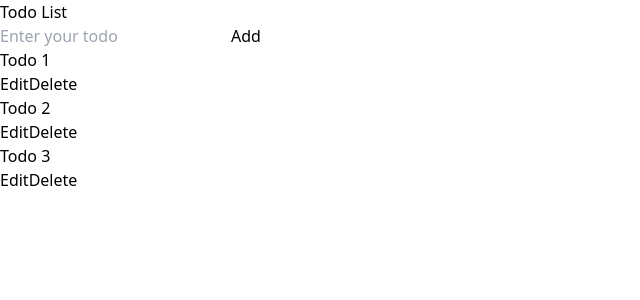
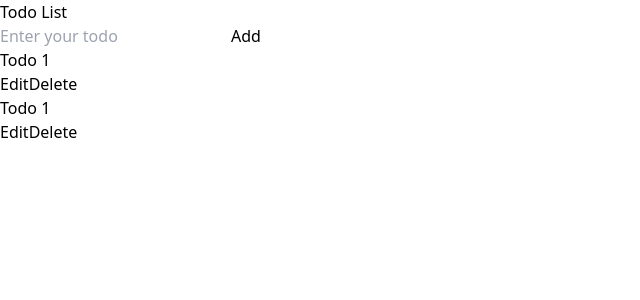
Before and after one commit to iamdpunkr1/Todo-React-Redux, a React (Vite) app: page / in a window 1280 px wide. Shown: the top 300 px of the page, without its empty margins (0-640 px from the left). Built offline with nearby package versions, Linux system fonts and the light colour scheme.

Commit message:
feat: add Single Todo

```diff
--- a/src/App.tsx
+++ b/src/App.tsx
@@ -1,6 +1,6 @@
 
 import './App.css'
-import Todo from './components/Todo'
+import Todos from './components/Todos'
 
 function App() {
 
@@ -8,7 +8,7 @@ function App() {
   return (
     <div className="flex flex-col justify-center items-center h-screen max-w-[1200px] mx-auto">
 
-      <Todo />
+      <Todos />
     </div>
   )
 }
--- a/src/components/Todo.tsx
+++ /dev/null
@@ -1,35 +0,0 @@
-import TodoInput from "../partials/TodoInput"
-
-const Todo = () => {
-  return (
-    <div className="w-full text-center bg-indigo-100 p-8">
-        <h1 className='text-4xl font-bold text-slate-800'>Todo List</h1>
-        <TodoInput />
-        <div className="flex flex-col gap-2">
-            <div className="flex justify-between items-center bg-indigo-500 text-white px-4 py-2 rounded-md">
-                <span>Todo 1</span>
-                <div className="flex gap-2">
-                    <button className="px-2 py-1 bg-indigo-800 hover:bg-indigo-900 rounded-md">Edit</button>
-                    <button className="px-2 py-1 bg-red-500 hover:bg-red-600 rounded-md">Delete</button>
-                </div>
-            </div>
-            <div className="flex justify-between items-center bg-indigo-500 text-white px-4 py-2 rounded-md">
-                <span>Todo 2</span>
-                <div className="flex gap-2">
-                    <button className="px-2 py-1 bg-indigo-800 hover:bg-indigo-900 rounded-md">Edit</button>
-                    <button className="px-2 py-1 bg-red-500 hover:bg-red-600 rounded-md">Delete</button>
-                </div>
-            </div>
-            <div className="flex justify-between items-center bg-indigo-500 text-white px-4 py-2 rounded-md">
-                <span>Todo 3</span>
-                <div className="flex gap-2">
-                    <button className="px-2 py-1 bg-indigo-800 hover:bg-indigo-900 rounded-md">Edit</button>
-                    <button className="px-2 py-1 bg-red-500 hover:bg-red-600 rounded-md">Delete</button>
-                </div>
-            </div>
-            </div>
-    </div>
-  )
-}
-
-export default Todo
--- /dev/null
+++ b/src/components/Todos.tsx
@@ -0,0 +1,19 @@
+import TodoInput from "../partials/TodoInput"
+import Todo from "../partials/Todo"
+const Todos = () => {
+  return (
+    <div className="w-full text-center bg-indigo-100 p-8">
+
+        <h1 className='text-4xl font-bold text-slate-800'>Todo List</h1>
+
+        <TodoInput />
+
+        <div className="flex flex-col gap-2">
+            <Todo />
+            <Todo />
+        </div>
+    </div>
+  )
+}
+
+export default Todos
--- /dev/null
+++ b/src/partials/Todo.tsx
@@ -0,0 +1,14 @@
+
+const Todo = () => {
+  return (
+    <div className="flex justify-between items-center bg-indigo-500 text-white px-4 py-2 rounded-md">
+                <span>Todo 1</span>
+                <div className="flex gap-2">
+                    <button className="px-2 py-1 bg-indigo-800 hover:bg-indigo-900 rounded-md">Edit</button>
+                    <button className="px-2 py-1 bg-red-500 hover:bg-red-600 rounded-md">Delete</button>
+                </div>
+    </div>
+  )
+}
+
+export default Todo
```
